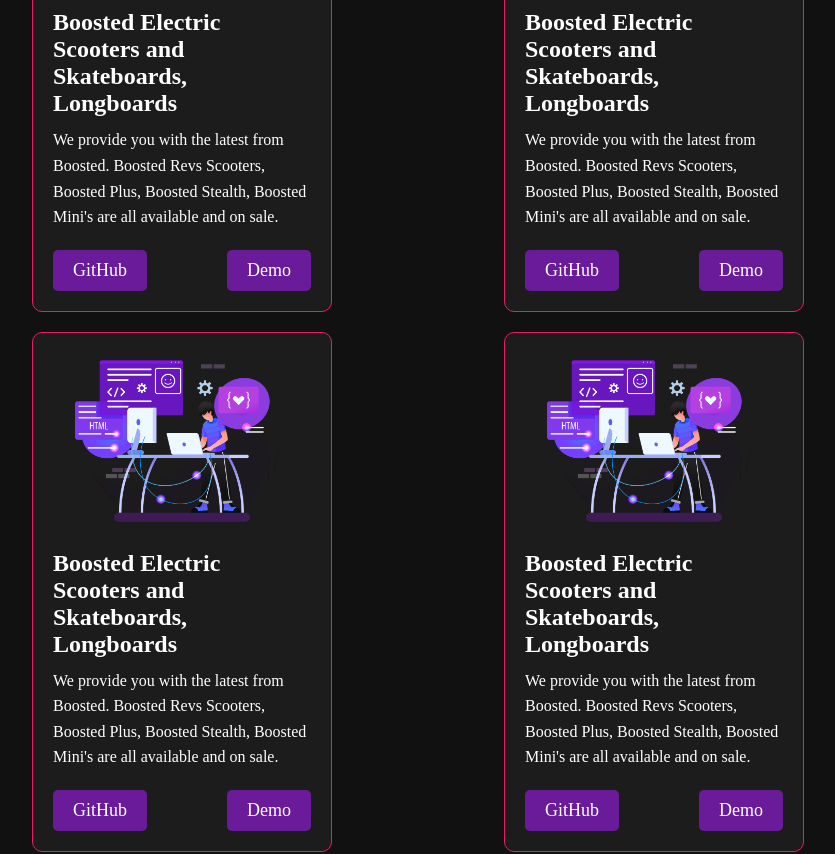
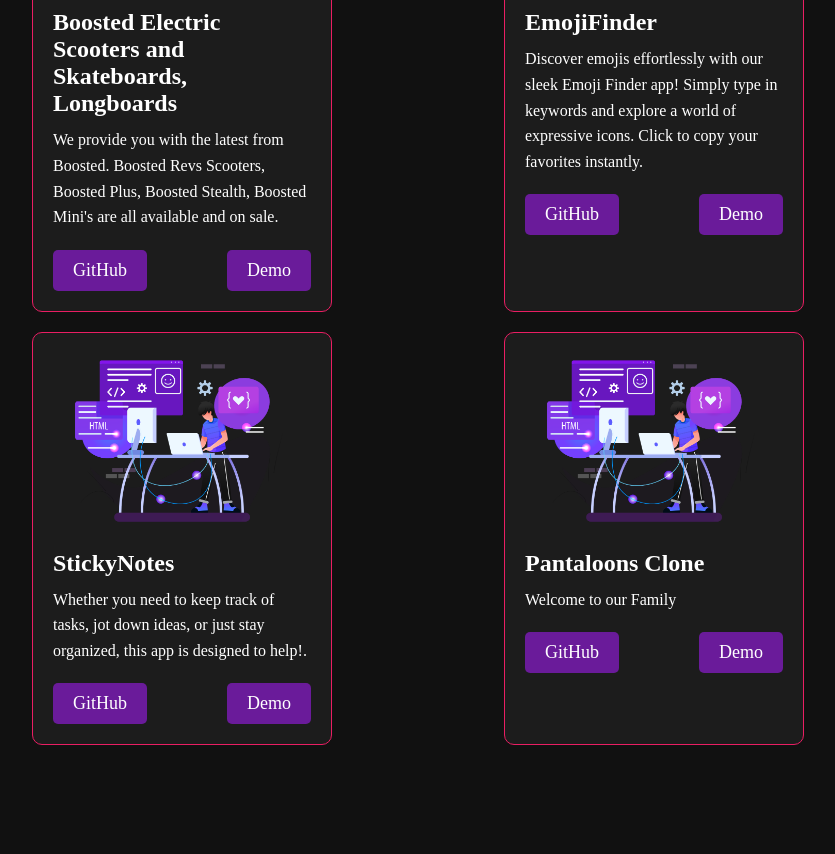
Before and after one commit to PritiranjanPatra2/My-Postfolio, a React (Vite) app: page /projects in a window 1280 px wide. Shown: the part 1000-1854 px from the top of the page, without its empty margins (222-1057 px from the left). Built offline with nearby package versions, Linux system fonts and the light colour scheme.

Commit message:
projects

```diff
--- a/src/components/Projects/Projects.jsx
+++ b/src/components/Projects/Projects.jsx
@@ -1,8 +1,53 @@
 import React from 'react';
 import './Projects.css';
-import chatifyImage from '../../Assets/bg.png';
-import bitsOfCodeImage from '../../Assets/bg.png';
-import editorioImage from '../../Assets/bg.png';
+import background from '../../Assets/bg.png';
+
+
+const projects = [
+  {
+    image: background,
+    title: "MetaFinder-The ultimate search Engine",
+    description: "MetaFinder, a comprehensive tool designed to enhance your information search experience by seamlessly integrating multiple APIs and providing an intuitive user interface.",
+    githubLink: "https://github.com/PritiranjanPatra2/MetaFinder-Ultimate-Search-Engiine",
+    demoLink: "https://pritiranjanpatra2.github.io/MetaFinder-Ultimate-Search-Engiine/"
+  },
+  {
+    image: background,
+    title: "Pokemon",
+    description: "Search Pokemon",
+    githubLink: "https://github.com/PritiranjanPatra2/GeeksterMon",
+    demoLink: "https://pritiranjanpatra2.github.io/GeeksterMon/"
+  },
+  {
+    image: background,
+    title: "Boosted Electric Scooters and Skateboards, Longboards",
+    description: "We provide you with the latest from Boosted. Boosted Revs Scooters, Boosted Plus, Boosted Stealth, Boosted Mini's are all available and on sale.",
+    githubLink: "https://github.com/PritiranjanPatra2/Boosted.com",
+    demoLink: "https://pritiranjanpatra2.github.io/Boosted.com/"
+  },
+  {
+    image: background,
+    title: "EmojiFinder",
+    description: "Discover emojis effortlessly with our sleek Emoji Finder app! Simply type in keywords and explore a world of expressive icons. Click to copy your favorites instantly.",
+    githubLink: "https://github.com/PritiranjanPatra2/Emoji-Finder",
+    demoLink: "https://pritiranjanpatra2.github.io/Emoji-Finder/"
+  },
+  {
+    image: background,
+    title: "StickyNotes",
+    description: " Whether you need to keep track of tasks, jot down ideas, or just stay organized, this app is designed to help!.",
+    githubLink: "https://github.com/PritiranjanPatra2/Sticky-Notes",
+    demoLink: "https://pritiranjanpatra2.github.io/Sticky-Notes/"
+  },
+  {
+    image: background,
+    title: "Pantaloons Clone",
+    description: "Welcome to our Family",
+    githubLink: "https://github.com/PritiranjanPatra2/Pantaloons",
+    demoLink: "https://pritiranjanpatra2.github.io/Pantaloons/"
+  },
+
+];
 
 function Projects() {
   return (
@@ -10,61 +55,17 @@
       <h1>My Recent <span className="highlight">Works</span></h1>
       <p>Here are a few projects I've worked on recently.</p>
       <div className="projects">
-        <div className="project-card">
-          <img src={chatifyImage} alt="Chatify Project" />
-          <h2>MetaFinder-The ultimate search Engine</h2>
-          <p>MetaFinder, a comprehensive tool designed to enhance your information search experience by seamlessly integrating multiple APIs and providing an intuitive user interface.</p>
-          <div className="buttons">
-            <a href="https://github.com/PritiranjanPatra2/MetaFinder-Ultimate-Search-Engiine" className="button">GitHub</a>
-            <a href="https://pritiranjanpatra2.github.io/MetaFinder-Ultimate-Search-Engiine/" className="button">Demo</a>
+        {projects.map((project, index) => (
+          <div className="project-card" key={index}>
+            <img src={project.image} alt={`${project.title} Project`} />
+            <h2>{project.title}</h2>
+            <p>{project.description}</p>
+            <div className="buttons">
+              <a href={project.githubLink} className="button">GitHub</a>
+              <a href={project.demoLink} className="button">Demo</a>
+            </div>
           </div>
-        </div>
-        <div className="project-card">
-          <img src={bitsOfCodeImage} alt="Bits of Code Project" />
-          <h2>Pokemon</h2>
-          <p>Search Pokemon</p>
-          <div className="buttons">
-            <a href="https://github.com/PritiranjanPatra2/GeeksterMon" className="button">GitHub</a>
-            <a href="https://pritiranjanpatra2.github.io/GeeksterMon/" className="button">Demo</a>
-          </div>
-        </div>
-        <div className="project-card">
-          <img src={editorioImage} alt="Editor.io Project" />
-          <h2>Boosted Electric Scooters and Skateboards, Longboards</h2>
-          <p>We provide you with the latest from Boosted. Boosted Revs Scooters, Boosted Plus, Boosted Stealth, Boosted Mini's are all available and on sale.</p>
-          <div className="buttons">
-            <a href="https://github.com/PritiranjanPatra2/Boosted.com" className="button">GitHub</a>
-            <a href="https://pritiranjanpatra2.github.io/Boosted.com/" className="button">Demo</a>
-          </div>
-        </div>
-        <div className="project-card">
-          <img src={editorioImage} alt="Editor.io Project" />
-          <h2>Boosted Electric Scooters and Skateboards, Longboards</h2>
-          <p>We provide you with the latest from Boosted. Boosted Revs Scooters, Boosted Plus, Boosted Stealth, Boosted Mini's are all available and on sale.</p>
-          <div className="buttons">
-            <a href="https://github.com/PritiranjanPatra2/Boosted.com" className="button">GitHub</a>
-            <a href="https://pritiranjanpatra2.github.io/Boosted.com/" className="button">Demo</a>
-          </div>
-        </div>
-        <div className="project-card">
-          <img src={editorioImage} alt="Editor.io Project" />
-          <h2>Boosted Electric Scooters and Skateboards, Longboards</h2>
-          <p>We provide you with the latest from Boosted. Boosted Revs Scooters, Boosted Plus, Boosted Stealth, Boosted Mini's are all available and on sale.</p>
-          <div className="buttons">
-            <a href="https://github.com/PritiranjanPatra2/Boosted.com" className="button">GitHub</a>
-            <a href="https://pritiranjanpatra2.github.io/Boosted.com/" className="button">Demo</a>
-          </div>
-        </div>
-        <div className="project-card">
-          <img src={editorioImage} alt="Editor.io Project" />
-          <h2>Boosted Electric Scooters and Skateboards, Longboards</h2>
-          <p>We provide you with the latest from Boosted. Boosted Revs Scooters, Boosted Plus, Boosted Stealth, Boosted Mini's are all available and on sale.</p>
-          <div className="buttons">
-            <a href="https://github.com/PritiranjanPatra2/Boosted.com" className="button">GitHub</a>
-            <a href="https://pritiranjanpatra2.github.io/Boosted.com/" className="button">Demo</a>
-          </div>
-        </div>
-
+        ))}
       </div>
     </div>
   );
```
